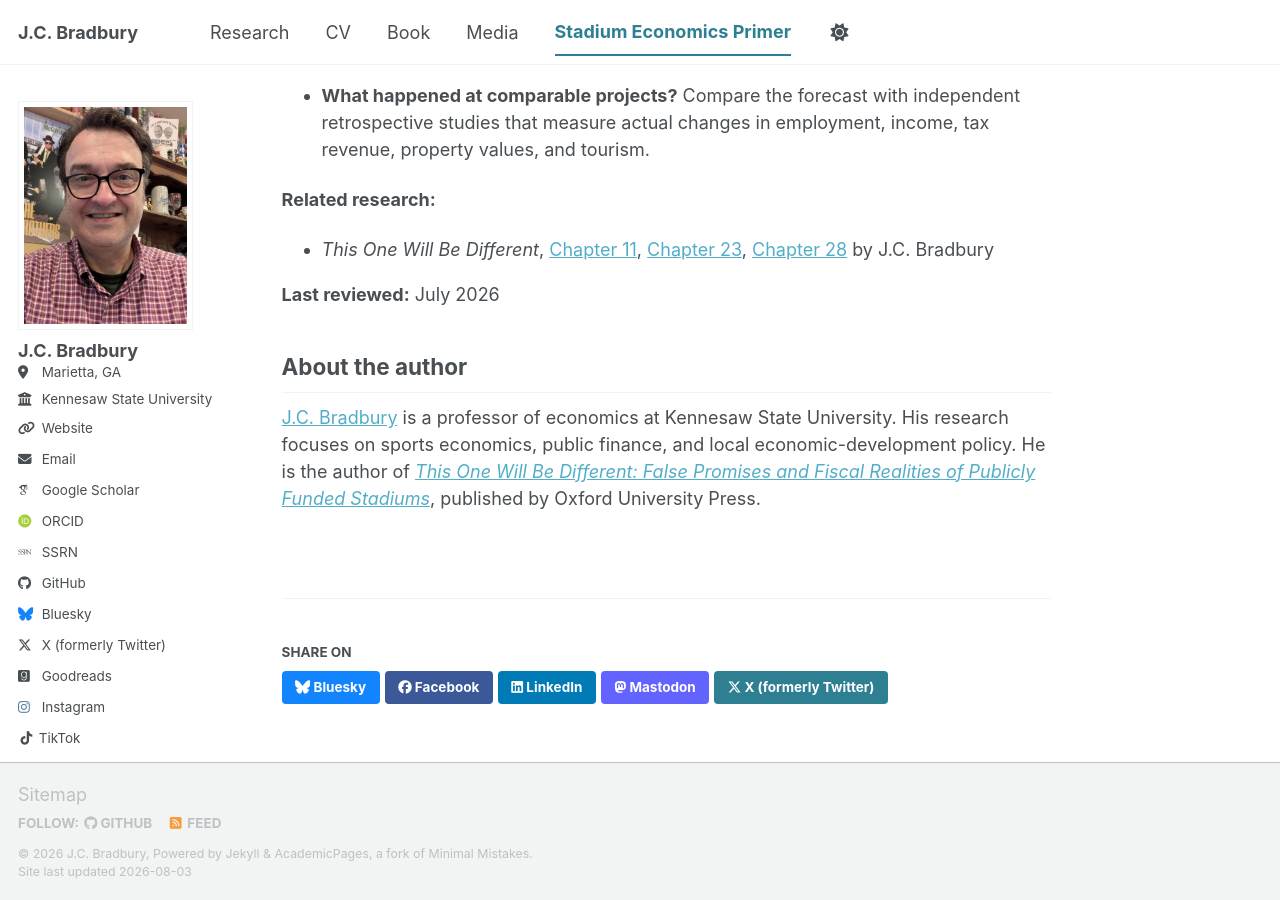
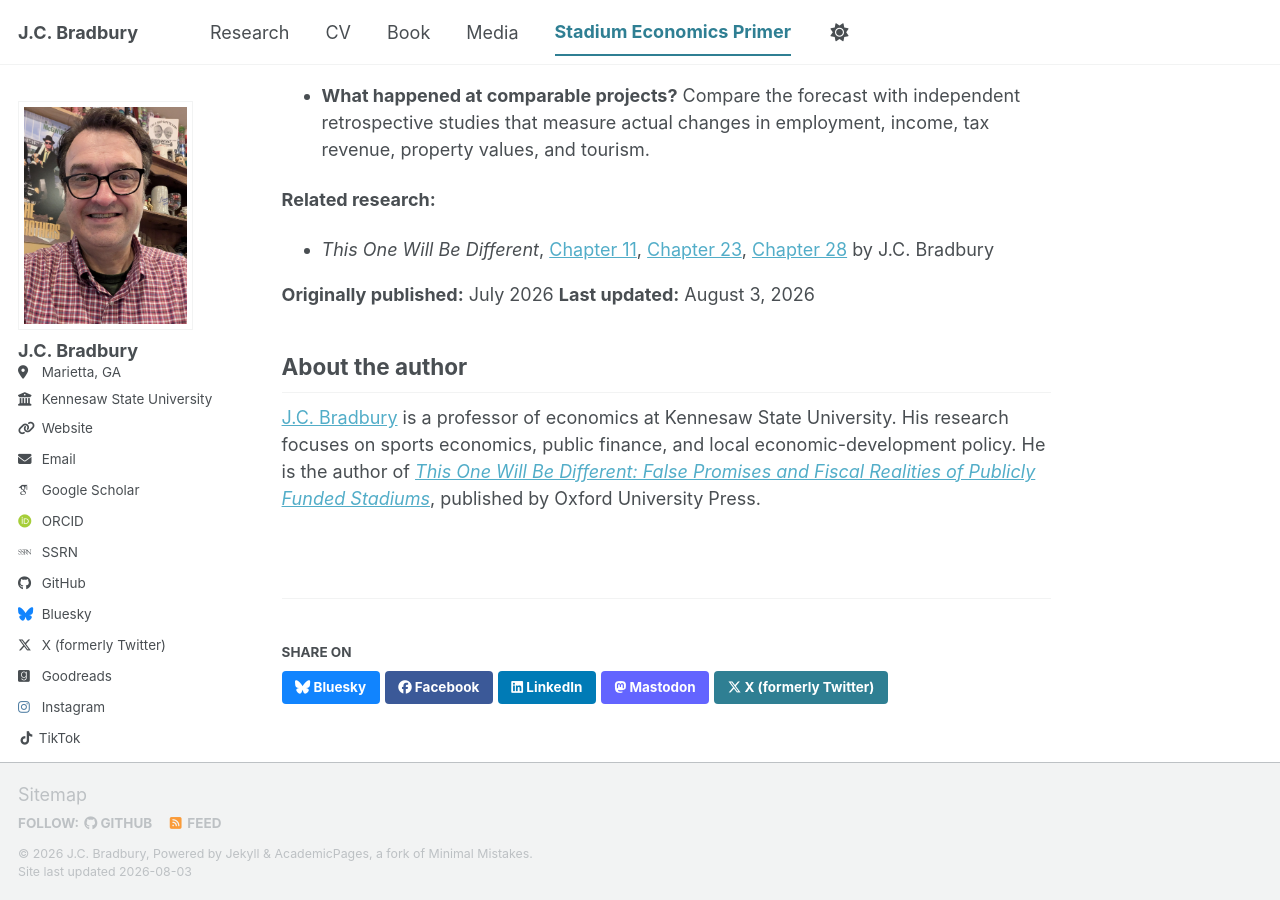
Before and after one commit to jcbradbury/jcbradbury.github.io, a Jekyll site: the page built from _pages/stadium-economic-impact.md, in a window 1280 px wide and 900 px high, scrolled down 18601 px. Built offline with Jekyll 4.4.1, drawn with Linux system fonts in a browser that asks for light colours; some web fonts are replaced; a script bundle is joined from its source files by our own code; library files that are not in the unit come from our copies.

Commit message:
Update stadium-economic-impact.md

```diff
--- a/_pages/stadium-economic-impact.md
+++ b/_pages/stadium-economic-impact.md
@@ -370,7 +370,8 @@ Before reporting claims about a stadium’s economic benefits, journalists shoul
 - *This One Will Be Different*, [Chapter 11](https://doi.org/10.1093/9780197820247.003.0011), [Chapter 23](https://doi.org/10.1093/9780197820247.003.0023), [Chapter 28](https://doi.org/10.1093/9780197820247.003.0028) by J.C. Bradbury
 
 
-**Last reviewed:** July 2026
+**Originally published:** July 2026
+**Last updated:** August 3, 2026
 
 ## About the author
 
```
